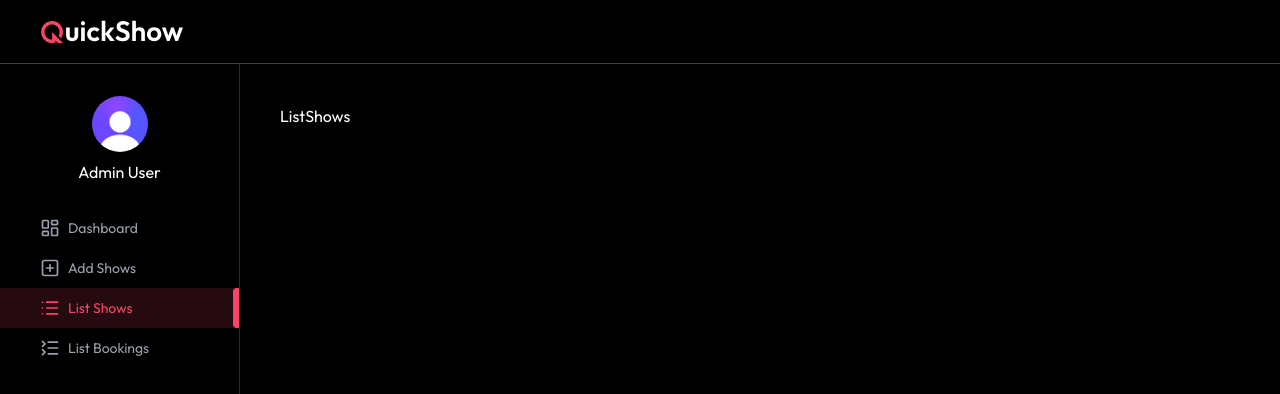
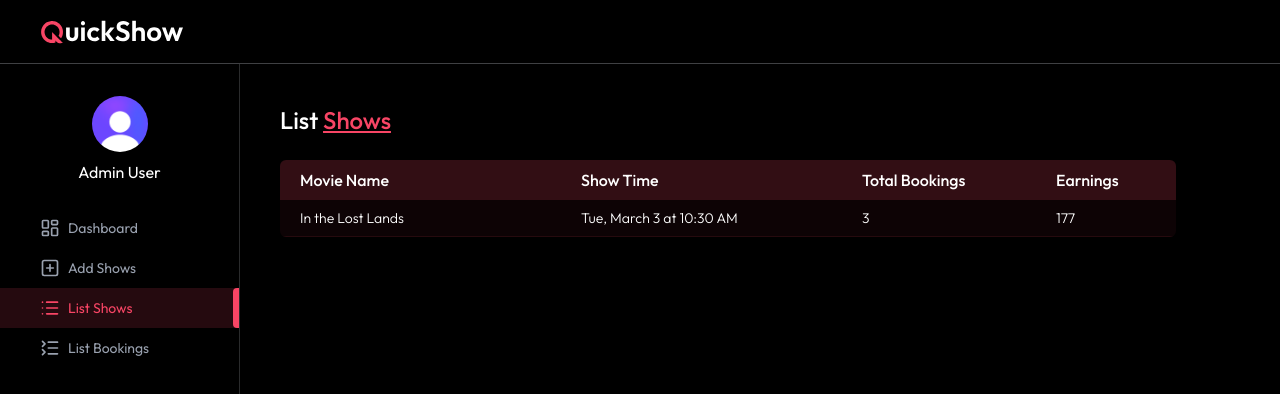
Before and after one commit to QuangVinhNT/quickshow, a React (Vite) app in the folder client/: page /admin/list-shows in a window 1280 px wide. Shown: the top 394 px of the page. Built offline with nearby package versions, Linux system fonts and the light colour scheme; no server answers.

Commit message:
feat(list-shows): create list shows UI

```diff
--- a/client/src/pages/admin/ListShows.jsx
+++ b/client/src/pages/admin/ListShows.jsx
@@ -1,8 +1,75 @@
+import { useEffect, useState } from "react";
+import { dummyShowsData } from "../../assets/assets";
+import { Loading, Title } from "../../components";
+import { dateFormat } from "../../lib";
 
 const ListShows = () => {
-  return (
-    <div>ListShows</div>
-  )
-}
+	const currency = import.meta.env.VITE_CURRENCY;
+	const [shows, setShows] = useState([]);
+	const [loading, setLoading] = useState(true);
 
-export default ListShows
+	useEffect(() => {
+		const getAllShows = async () => {
+			try {
+				setShows([
+					{
+						movie: dummyShowsData[0],
+						showDateTime: "2026-03-03T10:30:00.000Z",
+						showPrice: 59,
+						occupiedSeats: {
+							A1: "user_1",
+							B1: "user_2",
+							C1: "user_3",
+						},
+					},
+				]);
+				setLoading(false);
+			} catch (error) {
+				console.error(error);
+			}
+		};
+		getAllShows();
+	}, []);
+	return !loading ? (
+		<>
+			<Title
+				text1={"List"}
+				text2={"Shows"}
+			/>
+			<div className="max-w-4xl mt-6 overflow-x-auto">
+				<table className="w-full border-collapse rounded-md overflow-hidden text-nowrap">
+					<thead>
+						<tr className="bg-primary/20 text-left text-white">
+							<th className="p-2 font-medium pl-5">Movie Name</th>
+							<th className="p-2 font-medium">Show Time</th>
+							<th className="p-2 font-medium">Total Bookings</th>
+							<th className="p-2 font-medium">Earnings</th>
+						</tr>
+					</thead>
+					<tbody className="text-sm font-light">
+						{shows.map((show, index) => (
+							<tr
+								key={index}
+								className="border-b border-primary/10 bg-primary/5 even:bg-primary-10"
+							>
+								<td className="p-2 min-w-45 pl-5">{show.movie.title}</td>
+								<td className="p-2">{dateFormat(show.showDateTime)}</td>
+								<td className="p-2">
+									{Object.keys(show.occupiedSeats).length}
+								</td>
+								<td className="p-2">
+									{currency}{" "}
+									{Object.keys(show.occupiedSeats).length * show.showPrice}
+								</td>
+							</tr>
+						))}
+					</tbody>
+				</table>
+			</div>
+		</>
+	) : (
+		<Loading />
+	);
+};
+
+export default ListShows;
```
